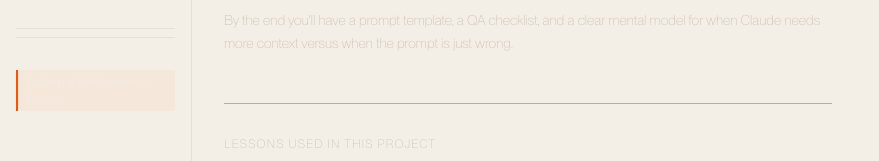
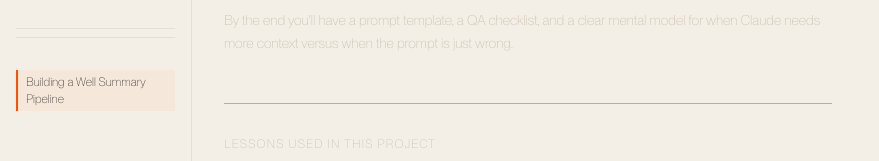
Before and after one commit to jeredleisey/jeredleisey-next, a Next.js app: page /projects/well-summary-pipeline in a window 1280 px wide. Shown: the part 212-373 px from the top of the page, without its empty margins (0-879 px from the left). Built offline with nearby package versions, Linux system fonts and the light colour scheme.

Commit message:
feat: add dark: variants to secondary sidebar components

```diff
--- a/components/ProjectsList.tsx
+++ b/components/ProjectsList.tsx
@@ -23,8 +23,8 @@ export function ProjectsList({ projects }: ProjectsListProps) {
             aria-current={active ? 'page' : undefined}
             className={`text-xs leading-snug py-1 pl-2 border-l-2 transition-colors ${
               active
-                ? 'border-my-orange text-my-cream bg-my-orange/5'
-                : 'border-my-espresso/40 text-my-stone hover:text-my-cream hover:border-my-stone'
+                ? 'border-my-orange text-my-espresso dark:text-my-cream bg-my-orange/5'
+                : 'border-my-stone/40 dark:border-my-espresso/40 text-my-walnut hover:text-my-espresso hover:border-my-espresso dark:text-my-stone dark:hover:text-my-cream dark:hover:border-my-stone'
             }`}
           >
             {project.metadata.title}
--- a/components/SeriesTOC.tsx
+++ b/components/SeriesTOC.tsx
@@ -15,7 +15,7 @@ export function SeriesTOC({ series }: SeriesTOCProps) {
     <div className="pt-pad-2 flex flex-col gap-3">
       <Link
         href={`/learn/${series.slug}`}
-        className="text-my-stone hover:text-my-cream text-xs leading-snug transition-colors"
+        className="text-my-walnut hover:text-my-espresso dark:text-my-stone dark:hover:text-my-cream text-xs leading-snug transition-colors"
       >
         {series.metadata.title}
       </Link>
@@ -30,8 +30,8 @@ export function SeriesTOC({ series }: SeriesTOCProps) {
               aria-current={active ? 'page' : undefined}
               className={`text-xs leading-snug py-1 pl-2 border-l-2 transition-colors ${
                 active
-                  ? 'border-my-orange text-my-cream bg-my-orange/5'
-                  : 'border-my-espresso/40 text-my-stone hover:text-my-cream hover:border-my-stone'
+                  ? 'border-my-orange text-my-espresso dark:text-my-cream bg-my-orange/5'
+                  : 'border-my-stone/40 dark:border-my-espresso/40 text-my-walnut hover:text-my-espresso hover:border-my-espresso dark:text-my-stone dark:hover:text-my-cream dark:hover:border-my-stone'
               }`}
             >
               {lesson.metadata.title}
--- a/components/WritingList.tsx
+++ b/components/WritingList.tsx
@@ -23,8 +23,8 @@ export function WritingList({ essays }: WritingListProps) {
             aria-current={active ? 'page' : undefined}
             className={`text-xs leading-snug py-1 pl-2 border-l-2 transition-colors ${
               active
-                ? 'border-my-orange text-my-cream bg-my-orange/5'
-                : 'border-my-espresso/40 text-my-stone hover:text-my-cream hover:border-my-stone'
+                ? 'border-my-orange text-my-espresso dark:text-my-cream bg-my-orange/5'
+                : 'border-my-stone/40 dark:border-my-espresso/40 text-my-walnut hover:text-my-espresso hover:border-my-espresso dark:text-my-stone dark:hover:text-my-cream dark:hover:border-my-stone'
             }`}
           >
             {essay.metadata.title}
```
